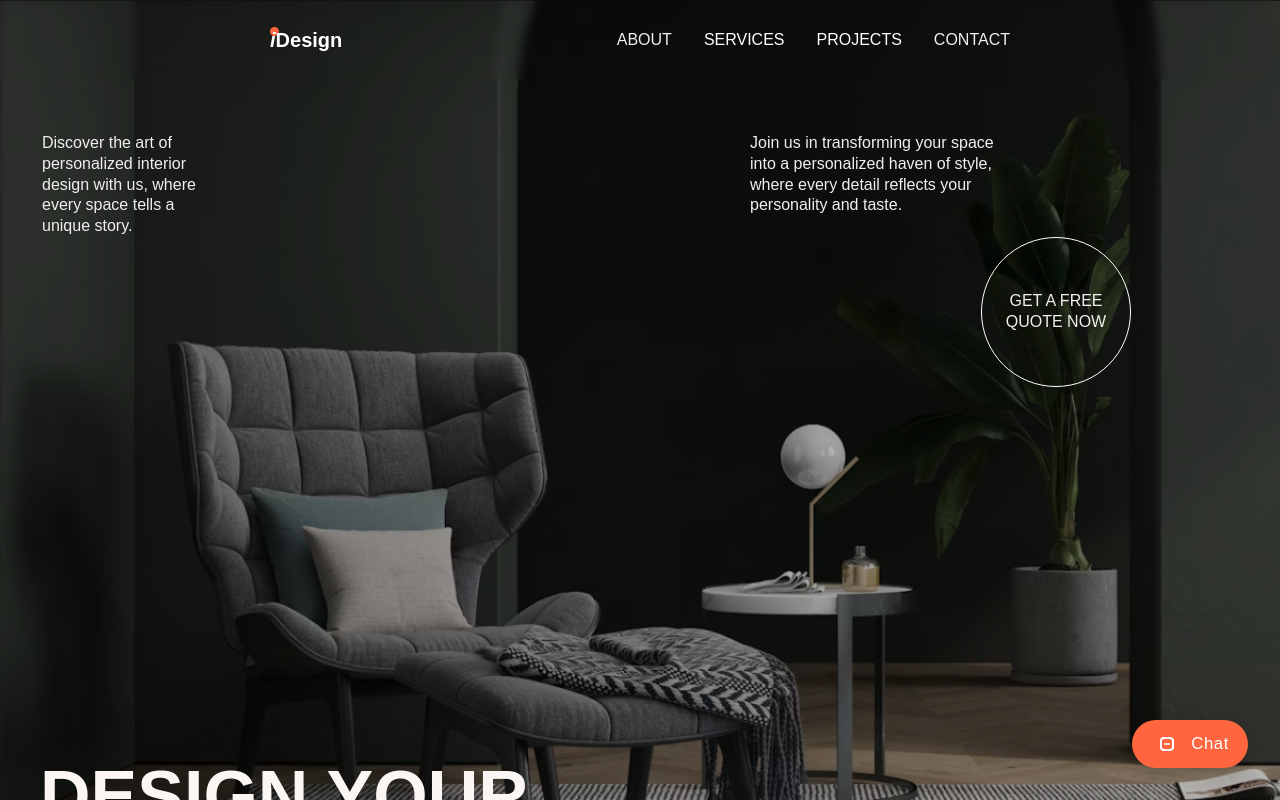
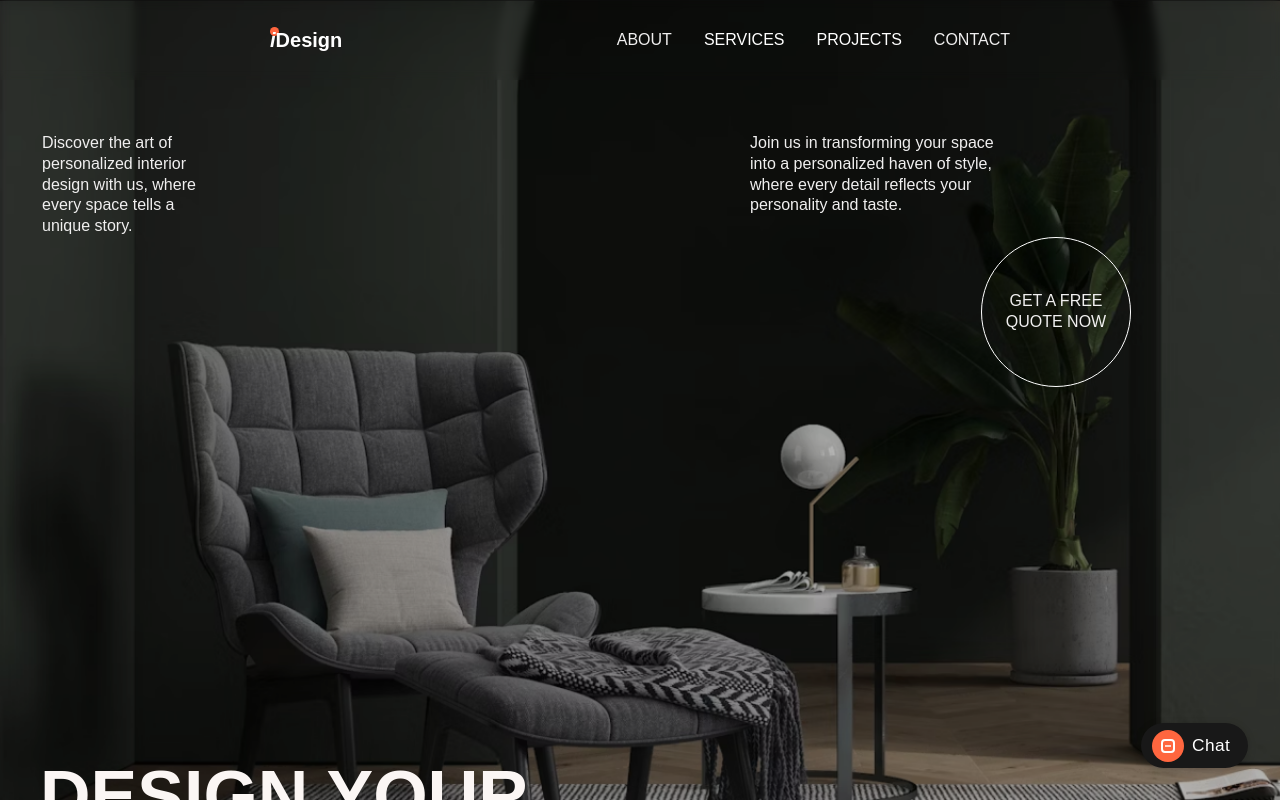
Before and after one commit to roscacristina90/services-website, a website: page index.html in a window 1280 px wide. Drawn offline with Linux system fonts and the light colour scheme.

Commit message:
Style: Align chat icon and text vertically centered and balanced

```diff
--- a/index.html
+++ b/index.html
@@ -598,7 +598,7 @@
 
   <!-- Chat popup directly embedded -->
   <div id="chat-fab">
-    <button id="chat-fab-btn" aria-label="Chat with us" style="display: flex; flex-direction: row; align-items: center; justify-content: center; gap: 0.5rem; padding: 0.5rem 1.2rem; background: #ff663f; border-radius: 2rem; box-shadow: 0 2px 12px rgba(0,0,0,0.15); border: none; cursor: pointer;">
+    <button id="chat-fab-btn" aria-label="Chat with us" style="display: flex; align-items: center; justify-content: center; gap: 0.5rem; padding: 0.4rem 1.1rem 0.4rem 0.7rem; border-radius: 2rem; background: #181818; box-shadow: 0 2px 8px rgba(0,0,0,0.18); cursor: pointer;">
       <svg width="32" height="32" viewBox="0 0 32 32" fill="none" xmlns="http://www.w3.org/2000/svg" style="display:block;">
         <circle cx="16" cy="16" r="16" fill="#ff663f"/>
         <path d="M10 13C10 11.3431 11.3431 10 13 10H19C20.6569 10 22 11.3431 22 13V19C22 20.6569 20.6569 22 19 22H13C11.3431 22 10 20.6569 10 19V13Z" stroke="white" stroke-width="2"/>
@@ -606,7 +606,7 @@
         <circle cx="16" cy="16" r="1" fill="white"/>
         <circle cx="18" cy="16" r="1" fill="white"/>
       </svg>
-      <span style="color:#fff; font-family: var(--paragraf-text-style-font-family, 'OpenSans-Regular', sans-serif); font-size: 1.05rem; font-weight: 400; letter-spacing: 0.5px; line-height: 1; display: block;">Chat</span>
+      <span style="color:#fff; font-family: var(--paragraf-text-style-font-family, 'OpenSans-Regular', sans-serif); font-size: 1.08rem; font-weight: 500; letter-spacing: 0.5px; line-height: 1; display: flex; align-items: center;">Chat</span>
     </button>
   </div>
   <div id="chat-popup" style="display:none;">
```
